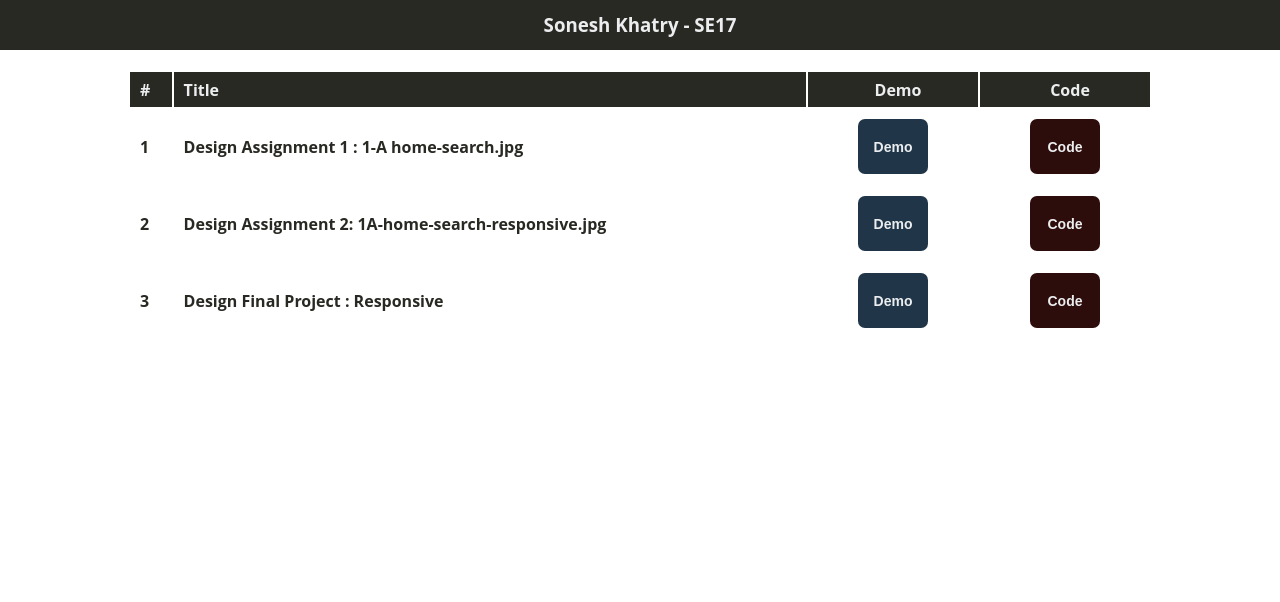
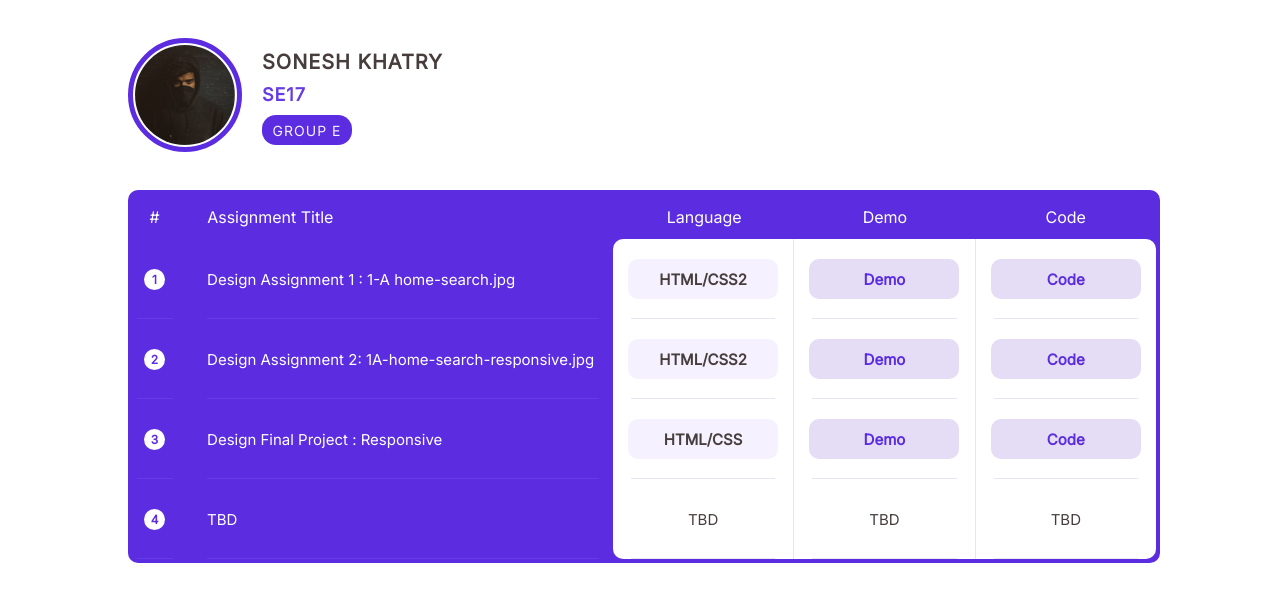
Before and after one commit to Soneshaps/soneshaps.github.io, a plain HTML site: page index.html in a window 1280 px wide. Drawn offline with Linux system fonts and the light colour scheme.

Commit message:
Design Changed!

```diff
--- /dev/null
+++ b/css/style.css
@@ -0,0 +1,288 @@
+
+@import url('https://fonts.googleapis.com/css2?family=Inter&display=swap');
+
+
+
+*{
+    padding: 0;
+    margin: 0;
+}
+
+body{
+    font-family: 'Inter', sans-serif;
+    font-size: 16px;
+    color: #ffffff;
+
+}
+
+a{
+    text-decoration: none;
+    color: #5b2ce0;
+}
+
+.center{
+    margin: 0 auto;
+}
+
+.inner{
+    width: 80%;
+}
+
+
+.header-wrapper{
+    height: 150px;
+    margin: 20px 0;
+    display: flex;
+    justify-content: space-between;
+
+}
+
+.header-user-detail{
+    width: 500px;
+    height: 100%;
+    border-radius: 10px;
+    display: flex;
+    flex-direction: row;
+    align-items: center;
+}
+
+.user-photo{
+    height: 100px;
+    width: 100px;
+    border: 5px solid #5b2ce0;
+    border-radius: 50%;
+    text-align: center;
+    overflow: hidden;
+    background-color: #fff;
+    padding: 2px;
+}
+
+.user-photo img{
+    height: 100px;
+    width: auto;
+    border-radius: 50%;
+
+}
+
+.user-detail{
+    height: 90px;
+    width: 250px;
+    font-weight: 600;
+    letter-spacing: 1px;
+    font-size: 22px;
+    color: #473d3d;
+    margin-left: 20px;
+}
+
+.name,.roll{
+    display: block;
+    margin-bottom: 10px;
+}
+
+.name{
+    font-size: 20px;
+}
+
+.roll{
+    color: #663ae5;
+    font-size: 18px;
+}
+
+
+.group{
+    height: 30px;
+    width: 90px;
+    background-color: #5b2ce0;
+    border-radius: 14px;
+    display: flex;
+    justify-content: center;
+    align-items: center;
+    font-size: 14px;
+    font-weight: 400;
+    color: #f5f1ff;
+}
+
+
+/* Table */
+
+.table-wrapper{
+    width: 100%;
+    border: 4px solid #5b2ce0;
+    border-radius: 10px;
+}
+
+.table-header{
+    display: flex;
+    flex-direction: row;
+    justify-content: space-around;
+    background-color: #5b2ce0;
+    height: 45px;
+}
+
+.table-header-item{
+    width: 20%;
+    border-radius: 10px;
+    border-top: none;
+    justify-content: center;
+    display: flex;
+    align-items: center;
+}
+
+.table-header-item:first-child{
+    width: 5%;
+}
+
+.table-header-item:nth-child(2){
+    width: 45%;
+    color: #ffffff;
+    justify-content: flex-start;
+    padding-left: 30px;
+}
+
+/* Table Body */
+
+.table-body-wrapper{
+    display: flex;
+    flex-direction: row;
+    justify-content: space-around;
+    background-color: #5b2ce0;
+    color: #473d3d;
+    height: 80px;
+    font-size: 15px;
+}
+
+
+.table-body-item{
+    width: 20%;
+    display: flex;
+    justify-content: center;
+    align-items: center;
+    background-color: #ffffff;
+    position: relative;
+}
+
+.table-body-item:first-child{
+    width: 5%;
+    background-color: #5b2ce0;
+}
+
+.table-body-item::before{
+    content: '';
+    display: block;
+    margin: 0 auto;
+    width: 80%;
+    margin-top: 79px;
+    border-bottom: 1px solid #e6e6f3;
+    position: absolute;
+}
+
+
+
+.table-body-item:nth-child(3),.table-body-item:nth-child(4){
+    border-right: 1px solid #e6e6f3;
+}
+
+.table-body-item:nth-child(2){
+    justify-content: flex-start;
+    padding-left: 30px;
+}
+
+.table-body-item:first-child:before {
+    content: '';
+    display: block;
+    margin: 0 auto;
+    width: 80%;
+    margin-top: 79px;
+    border-bottom: 1px solid #663ae5;
+    position: absolute;
+}
+
+.table-body-item:nth-child(2)::before{
+    content: '';
+    display: block;
+    margin: 0 auto;
+    width: 90%;
+    margin-top: 79px;
+    border-bottom: 1px solid #663ae5;
+    position: absolute;
+}
+
+
+
+.table-body-item:nth-child(2){
+    width: 45%;
+    background-color: #5b2ce0;
+    color: #ffffff;
+    text-align: left;
+}
+
+
+
+.table-body-first-language-item{
+    border-top-left-radius: 10px ;
+}
+
+
+.table-body-first-code-item{
+    border-top-right-radius: 10px ;
+}
+
+
+
+.table-body-last-language-item{
+    border-bottom-left-radius: 10px ;
+}
+
+
+.table-body-last-code-item{
+    border-bottom-right-radius: 10px ;
+}
+
+.number{
+    height: 21px;
+    width: 21px;
+    text-align: center;
+    line-height: 21px;
+    border-radius: 50%;
+    background-color: #ffffff;
+    color: #5b2ce0;
+    font-size: 12px;
+    font-weight: 600;
+}
+
+.language{
+    height: 40px;
+    width: 150px;
+    border-radius: 10px;
+    display: flex;
+    align-items: center;
+    font-weight: 600;
+    justify-content: center;
+    background-color: #f5f1ff;
+    color: #473d3d;
+    cursor: pointer;
+}
+
+
+.view-button{
+    cursor: pointer;
+    height: 40px;
+    width: 150px;
+    border-radius: 10px;
+    display: flex;
+    align-items: center;
+    font-weight: 600;
+    justify-content: center;
+    background-color: #e4ddf5;
+    color: #5b2ce0;
+    transition: all 0.3 ease-in-out;
+    -webkit-transition: all 0.2s ease-in-out;
+    -moz-transition: all 0.2s ease-in-out;
+    -o-transition: all 0.2s ease-in-out;
+    transition: all 0.2s ease-in-out;
+}
+
+.view-button:hover{
+    color: #e4ddf5;
+    background-color: #5b2ce0;
+}
--- a/index.html
+++ b/index.html
@@ -1,39 +1,128 @@
 <html>
     <head>
-		<title>Assignment</title>
-		<link rel="stylesheet" type="text/css" href="style.css">
+        <title>
+            LeapFrog Assignment
+        </title>
+        <link rel="stylesheet" href="css/style.css">
     </head>
     <body>
-		<div class="header">
-			<h3 class="heading center">Sonesh Khatry - SE17</h3>
+        <div class="assignment-wrapper">
+            <div class="inner center">
+                <div class="header-wrapper">
+                    <div class="header-user-detail">
+                        <div class="user-photo">
+                            <img src="image/lord.png"/>
                         </div>
-		<div class="content">
-			<table class="center">
-				<tr class="background-black">
-					<th>#</th>
-					<th>Title</th>
-					<th class="td-width center">Demo</th>
-					<th class="td-width center">Code</th>
-				</tr>
-				<tr class="">
-					<td>1</td>
-					<td>Design Assignment 1 : 1-A home-search.jpg</td>
-					<td class="center"><a href="https://soneshaps.github.io/tutangle-website/"><button class="btn demo">Demo</button></a></td>
-					<td class="center"><a href="https://github.com/Soneshaps/tutangle-website"><button class="btn code">Code</button></a></td>
-				</tr>
-				<tr>
-					<td>2</td>
-					<td>Design Assignment 2: 1A-home-search-responsive.jpg</td>
-					<td class="center"><a href="https://soneshaps.github.io/tutangle-responsive/"><button class="btn demo">Demo</button></a></td>
-					<td class="center"><a href="https://github.com/Soneshaps/tutangle-responsive"><button class="btn code">Code</button></a></td>
-				</tr>
-				<tr>
-					<td>3</td>
-					<td>Design Final Project : Responsive</td>
-					<td class="center"><a href="https://soneshaps.github.io/fooseshoes/"><button class="btn demo">Demo</button></a></td>
-					<td class="center"><a href="https://github.com/Soneshaps/fooseshoes"><button class="btn code">Code</button></a></td>
-				</tr>
-			</table>
+                        <div class="user-detail">
+                            <span class="name">SONESH KHATRY</span>
+                            <span class="roll">SE17</span>
+                            <span class="group">GROUP E</span>
+                        </div>
+                    </div>
+                </div>
+                <div class="table-wrapper">
+                    <!-- Table Header -->
+                    <div class="table-header flex">
+                        <div class="table-header-item table-number-header">
+                            #
+                        </div>
+                        <div class="table-header-item table-title-header">
+                            Assignment Title
+                        </div>
+                        <div class="table-header-item table-language-header">
+                            Language
+                        </div>
+                        <div class="table-header-item table-demo-header">
+                            Demo
+                        </div>
+                        <div class="table-header-item table-code-header">
+                            Code
+                        </div>
+                    </div>
+                    <!-- Table Body -->
+                    <div class="table-body">
+                        <div class="table-body-wrapper">
+                            <div class="table-body-item table-body-first-number-item">
+                                <span class="number">1</span>
+                            </div>
+                            <div class="table-body-item">
+                                Design Assignment 1 : 1-A home-search.jpg
+                            </div>
+                            <div class="table-body-item table-body-first-language-item">
+                                <span class="language">HTML/CSS2</span>
+                            </div>
+                            <div class="table-body-item">
+                                <a href="https://soneshaps.github.io/tutangle-website/" target="_blank">
+                                    <span class="view-button">Demo</span>
+                                </a>
+                            </div>
+                            <div class="table-body-item table-body-first-code-item">
+                                <a href="https://github.com/Soneshaps/tutangle-website" target="_blank">
+                                    <span class="view-button">Code</span>
+                                </a>
+                            </div>
+                        </div>
+                        <div class="table-body-wrapper">
+                            <div class="table-body-item">
+                                <span class="number">2</span>
+                            </div>
+                            <div class="table-body-item">
+                                Design Assignment 2: 1A-home-search-responsive.jpg
+                            </div>
+                            <div class="table-body-item">
+                                <span class="language">HTML/CSS2</span>
+                            </div>
+                            <div class="table-body-item">
+                                <a href="https://soneshaps.github.io/tutangle-responsive/" target="_blank">
+                                    <span class="view-button">Demo</span>
+                                </a>
+                            </div>
+                            <div class="table-body-item">
+                                <a href="https://github.com/Soneshaps/tutangle-responsive" target="_blank">
+                                    <span class="view-button">Code</span>
+                                </a>
+                            </div>
+                        </div><div class="table-body-wrapper">
+                            <div class="table-body-item ">
+                                <span class="number">3</span>
+                            </div>
+                            <div class="table-body-item">
+                                Design Final Project : Responsive
+                            </div>
+                            <div class="table-body-item">
+                                <span class="language">HTML/CSS</span>
+                            </div>
+                            <div class="table-body-item">
+                                <a href="https://soneshaps.github.io/fooseshoes/" target="_blank">
+                                    <span class="view-button">Demo</span>
+                                </a>
+                            </div>
+                            <div class="table-body-item">
+                                <a href="https://github.com/Soneshaps/fooseshoes" target="_blank">
+                                    <span class="view-button">Code</span>
+                                </a>
+                            </div>
+                        </div>
+                        <div class="table-body-wrapper">
+                            <div class="table-body-item table-body-last-number-item">
+                                <span class="number">4</span>
+                            </div>
+                            <div class="table-body-item">
+                                TBD
+                            </div>
+                            <div class="table-body-item table-body-last-language-item">
+                                TBD
+                            </div>
+                            <div class="table-body-item">
+                                TBD
+                            </div>
+                            <div class="table-body-item table-body-last-code-item">
+                                TBD
+                            </div>
+                        </div>
+                    </div>
+                </div>
+            </div>
         </div>
     </body>
 </html>
--- a/style.css
+++ /dev/null
@@ -1,90 +0,0 @@
-*{
-	margin: 0;
-	padding: 0;
-}
-
-@import url('https://fonts.googleapis.com/css2?family=Open+Sans&display=swap');
-
-body{
-	font-family: 'Open Sans', sans-serif;}
-
-.header{
-	height: 50px;
-	width:100%;
-	background-color: #282923;
-	color: #ebedef;
-	box-sizing: border-box;
-	margin-bottom: 20px;
-	line-height: 50px;
-}
-
-table{
-	width: 80%
-}
-
-.center{
-	margin: 0 auto;
-}
-
-.background-black{
-	background-color: #282923;
-}
-
-.heading{
-	width: 80%;
-
-}
-
-th{
-	padding: 0 0 0 10px;
-	height: 35px ;
-	text-align:left;
-	color: #ebedef;
-}
-td{
-	padding-left:10px;
-	font-size:16px;
-	font-weight: bold;
-	text-align: left;
-	color: #282923;
-	padding: 10px;
-}
-tr{
-	margin-bottom: 10px;
-}
-.btn{
-
-	height: 55px;
-	width: 70px;
-	text-align : center;
-	line-height: 20px;
-	color: #ebedef;
-	border: 0;
-	font-weight:bold;
-    border-radius: 7px;
-	cursor:pointer;
-	font-size:14px;
-
-}
-.btn:hover{
-	background-color:#282923;
-}
-
-.code{
-	background-color:#2d0c0c;
-}
-.demo{
-	background-color:#203648;
-}
-
-.center{
-	text-align:center;0
-}
-
-.td-width{
-	width: 160px;
-}
-
-a{
-	text-decoration: none;
-}
```
Also changed, not shown: image/lord.png (added), image/mooncake.gif (added). Lines whose indentation alone changed are shown as unchanged.
